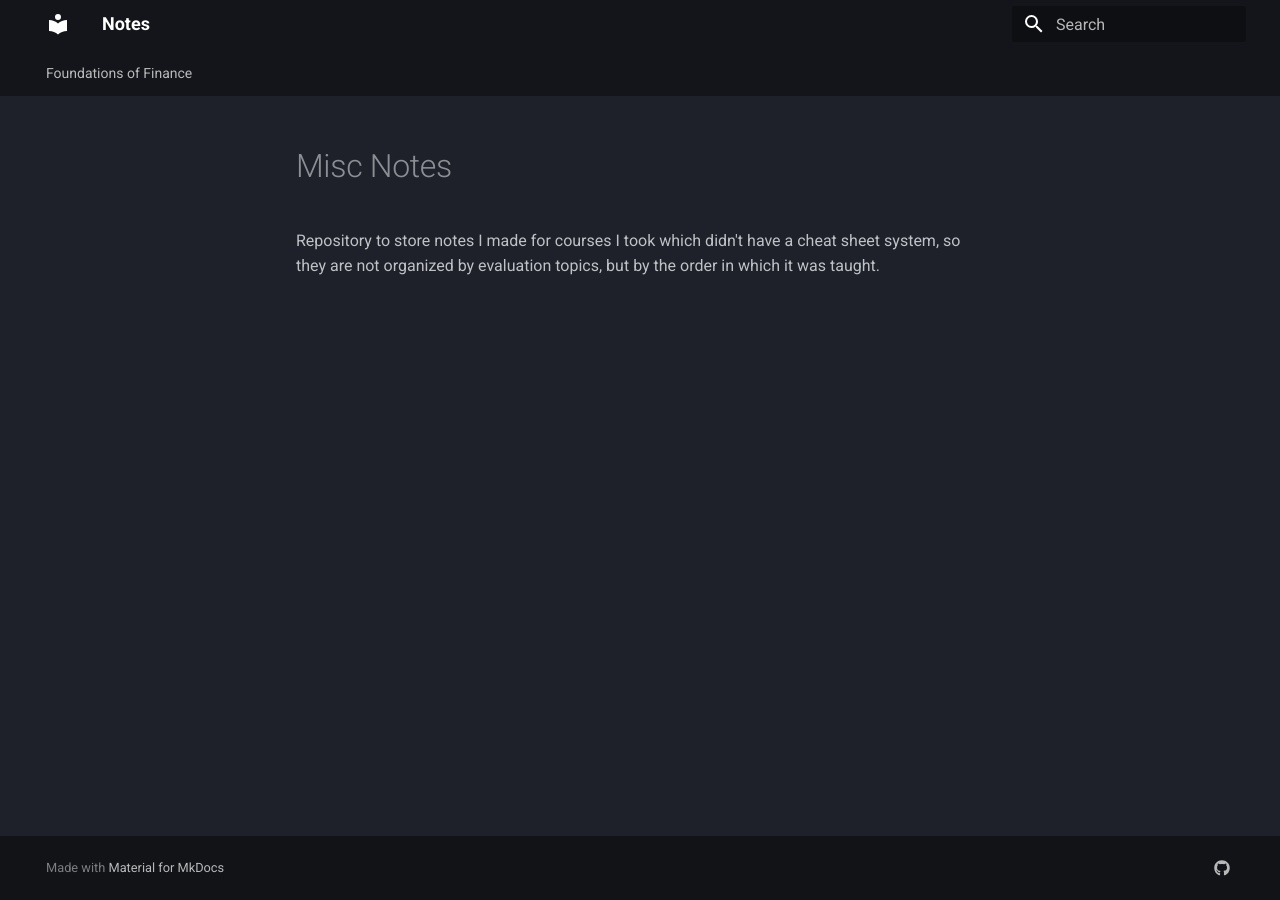
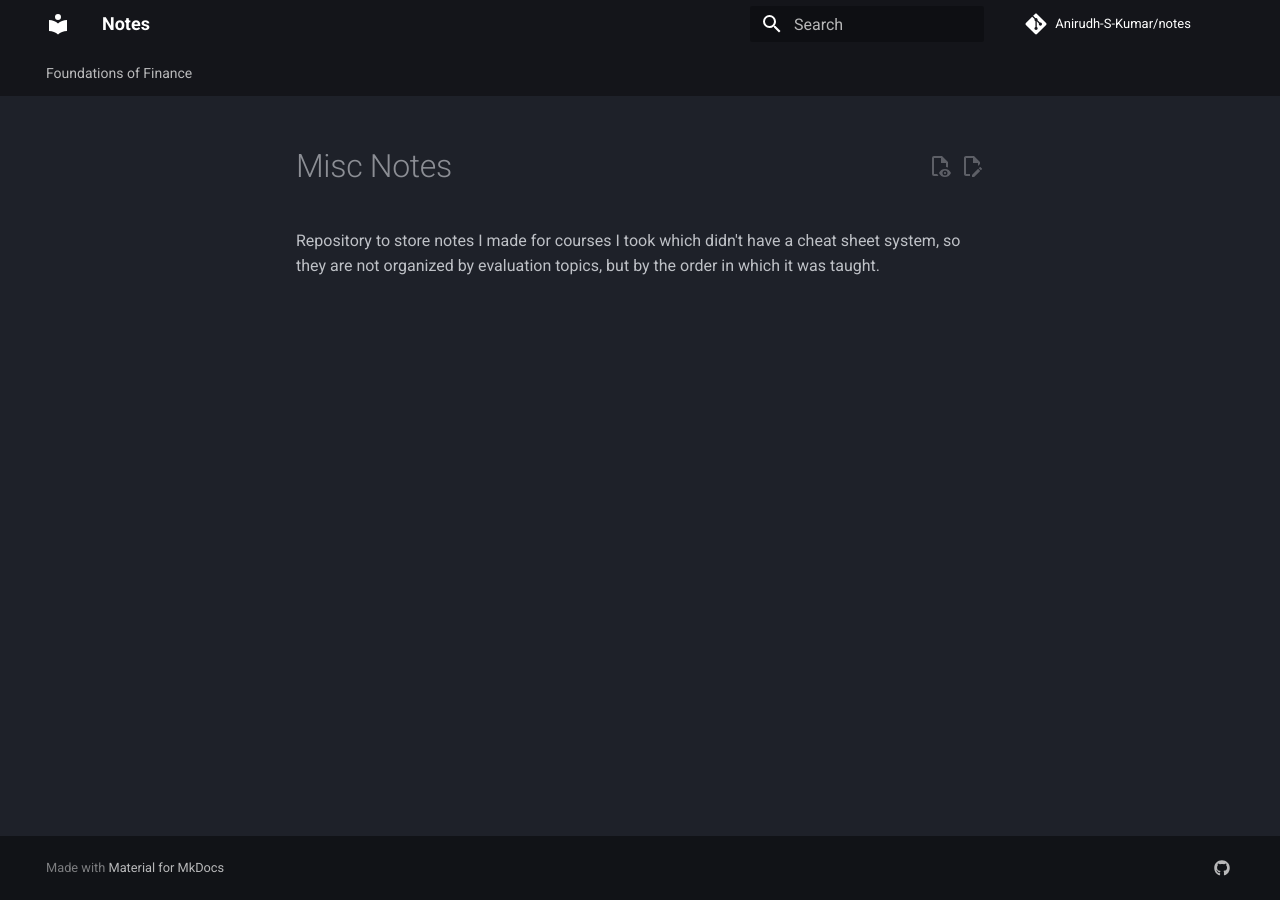
Before and after one commit to Anirudh-S-Kumar/notes, an MkDocs documentation site: the page built from docs/index.md, in a window 1280 px wide. Built offline with MkDocs 1.6.1 and Material for MkDocs 9.7.7, drawn with Linux system fonts in a browser that asks for light colours; comment, search, counter and statistics services are not loaded.

Commit message:
added requirements

```diff
--- a/mkdocs.yml
+++ b/mkdocs.yml
@@ -1,4 +1,8 @@
 site_name: Notes
+site_url: https://anirudh-s-kumar.github.io/notes/
+repo_name: Anirudh-S-Kumar/notes
+repo_url: https://github.com/Anirudh-S-Kumar/notes
+edit_uri: edit/main/docs/
 theme:
   name: material
   features:
```
Also changed, not shown: requirements.txt (added, +42 -0 lines).
